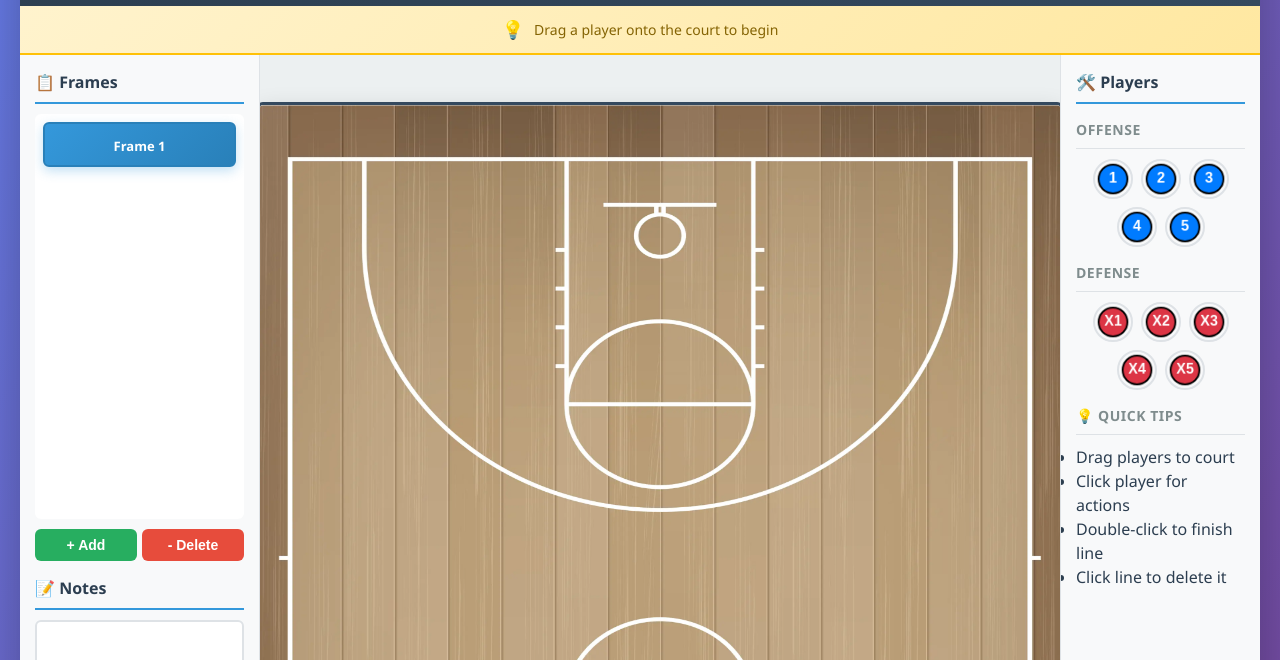
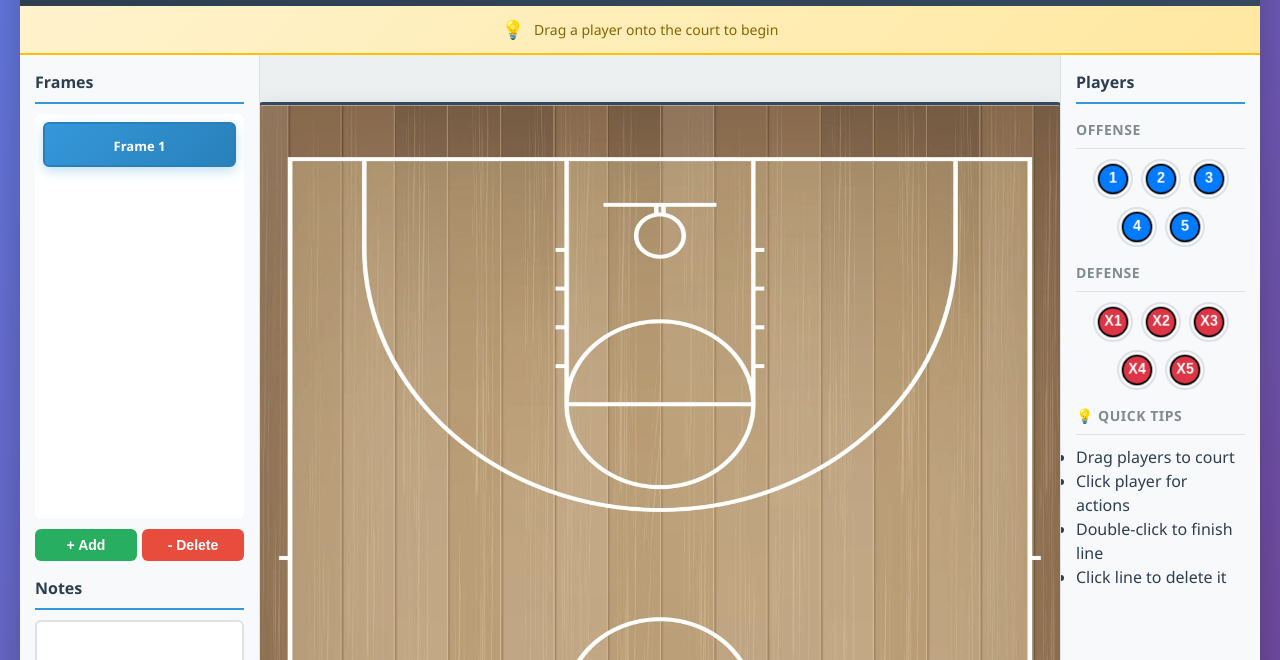
Before and after one commit to mattswymer/Basketball-Playmaker, a plain HTML site: page index.html in a window 1280 px wide. Shown: the part 120-780 px from the top of the page. Drawn offline with nearby package versions, Linux system fonts and the light colour scheme.

Commit message:
Fix HTML formatting and add missing elements

```diff
--- a/index.html
+++ b/index.html
@@ -126,7 +126,7 @@
 
       <!-- Frame Management Panel -->
       <aside id="frame-panel" role="complementary" aria-label="Frame management">
-        <h3>📋 Frames</h3>
+        <h3>Frames</h3>
         <div
           id="frame-list"
           role="list"
@@ -148,7 +148,7 @@
           </button>
         </div>
 
-        <h3>📝 Notes</h3>
+        <h3>Notes</h3>
         <textarea
           id="frame-notes"
           placeholder="Add notes for this frame..."
@@ -178,7 +178,7 @@
 
       <!-- Player Toolbox Panel -->
       <aside id="drawing-toolbox" role="complementary" aria-label="Player selection">
-        <h3>🛠️ Players</h3>
+        <h3>Players</h3>
 
         <h4>Offense</h4>
         <div
@@ -299,4 +299,5 @@
   </div>
 
 </body>
+
 </html>
```
